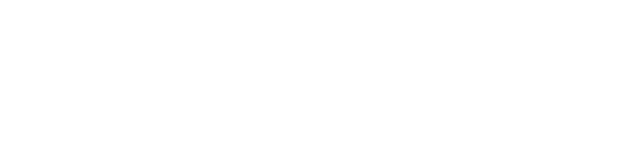
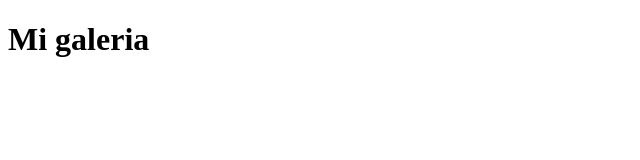
Before and after one commit to Danielmelo1998/ejercicio2, a plain HTML site: page galeria.html in a window 1280 px wide. Shown: the whole page, without its empty margins (0-640 px from the left). Drawn offline with Linux system fonts and the light colour scheme.

Commit message:
Update galeria.html
cambiar nombre

```diff
--- a/galeria.html
+++ b/galeria.html
@@ -9,6 +9,7 @@
 </head>
 
 <body>
+    <h1> Mi galeria <h1>
 
 </body>
 
```
